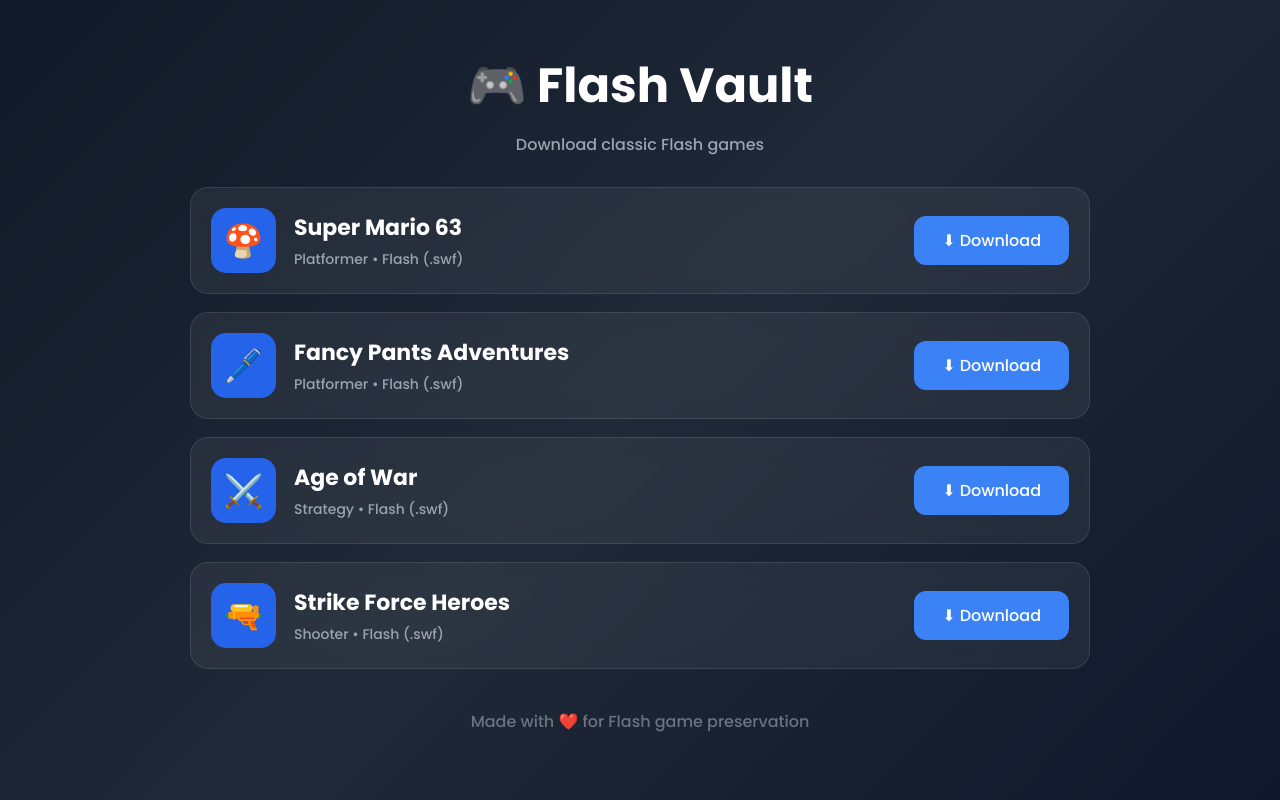
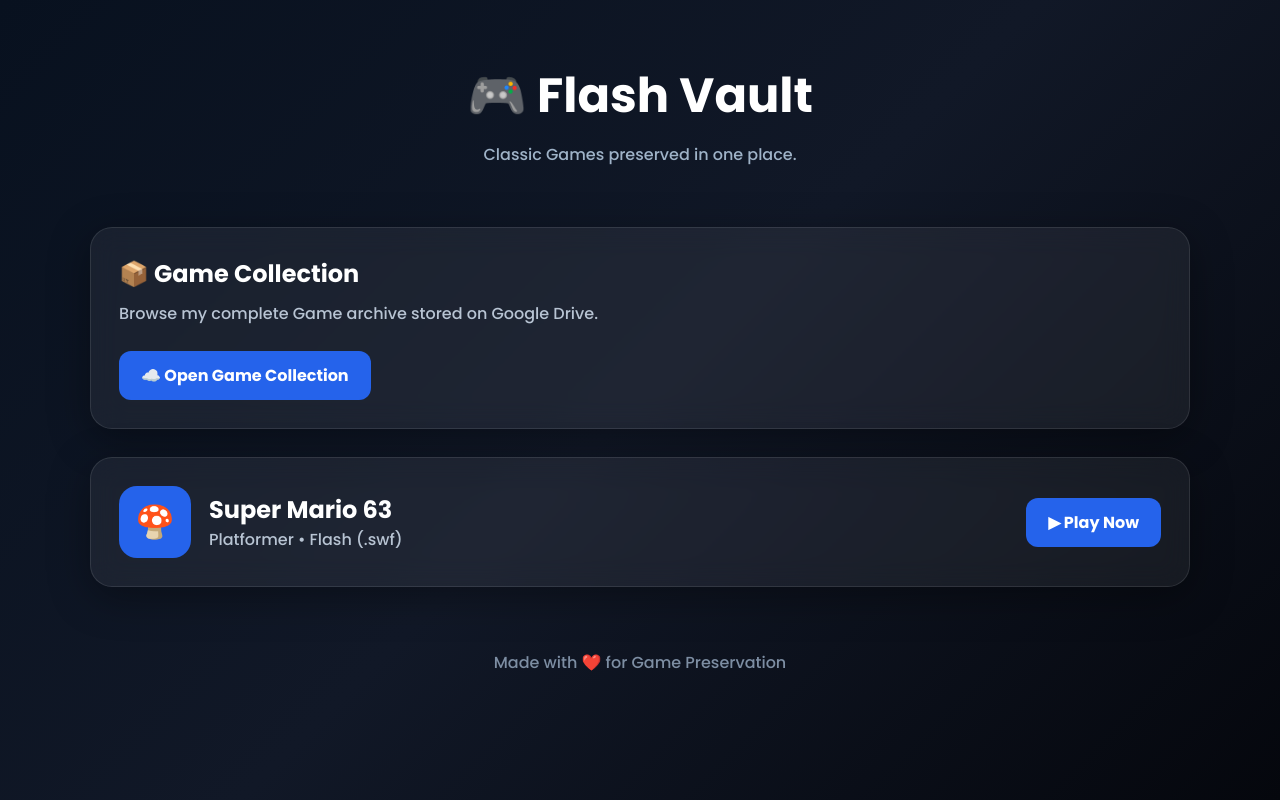
Before and after one commit to CerPro-official/downloads, a plain HTML site: page index.html in a window 1280 px wide. Drawn offline with Linux system fonts and the light colour scheme.

Commit message:
index.html

```diff
--- a/index.html
+++ b/index.html
@@ -2,307 +2,58 @@
 <html lang="en">
 <head>
 <meta charset="UTF-8">
-<meta name="viewport" content="width=device-width, initial-scale=1.0">
-
-<title>🎮 Flash Vault</title>
-
+<meta name="viewport" content="width=device-width,initial-scale=1.0">
+<title>Flash Vault</title>
 <link href="https://fonts.googleapis.com/css2?family=Poppins:wght@300;500;700&display=swap" rel="stylesheet">
-
 <style>
-
-*{
-    margin:0;
-    padding:0;
-    box-sizing:border-box;
-    font-family:'Poppins',sans-serif;
-}
-
-body{
-    background:linear-gradient(135deg,#111827,#1f2937,#0f172a);
-    min-height:100vh;
-    color:white;
-}
-
-header{
-    text-align:center;
-    padding:50px 20px 30px;
-}
-
-header h1{
-    font-size:48px;
-    margin-bottom:10px;
-}
-
-header p{
-    color:#9ca3af;
-}
-
-.container{
-    width:90%;
-    max-width:900px;
-    margin:auto;
-}
-
-.game{
-
-    display:flex;
-    justify-content:space-between;
-    align-items:center;
-
-    background:rgba(255,255,255,.06);
-
-    backdrop-filter:blur(12px);
-
-    border:1px solid rgba(255,255,255,.1);
-
-    border-radius:18px;
-
-    padding:20px;
-
-    margin-bottom:18px;
-
-    transition:.25s;
-
-}
-
-.game:hover{
-
-    transform:translateY(-5px);
-
-    border-color:#3b82f6;
-
-    box-shadow:0 15px 35px rgba(59,130,246,.25);
-
-}
-
-.left{
-
-    display:flex;
-
-    align-items:center;
-
-    gap:18px;
-
-}
-
-.icon{
-
-    width:65px;
-
-    height:65px;
-
-    border-radius:15px;
-
-    display:flex;
-
-    align-items:center;
-
-    justify-content:center;
-
-    font-size:32px;
-
-    background:#2563eb;
-
-}
-
-.info h2{
-
-    font-size:22px;
-
-}
-
-.info p{
-
-    color:#9ca3af;
-
-    font-size:14px;
-
-    margin-top:5px;
-
-}
-
-.download{
-
-    text-decoration:none;
-
-}
-
-.download button{
-
-    border:none;
-
-    background:#3b82f6;
-
-    color:white;
-
-    padding:12px 28px;
-
-    font-size:16px;
-
-    border-radius:12px;
-
-    cursor:pointer;
-
-    transition:.25s;
-
-}
-
-.download button:hover{
-
-    background:#2563eb;
-
-    transform:scale(1.05);
-
-}
-
-footer{
-
-    text-align:center;
-
-    color:#6b7280;
-
-    margin:40px;
-
-}
-
-@media(max-width:700px){
-
-.game{
-
-    flex-direction:column;
-
-    gap:20px;
-
-    text-align:center;
-
-}
-
-.left{
-
-    flex-direction:column;
-
-}
-
-}
-
+*{margin:0;padding:0;box-sizing:border-box;font-family:Poppins,sans-serif}
+body{background:linear-gradient(135deg,#08111f,#111827,#05070d);color:#fff;min-height:100vh}
+header{text-align:center;padding:60px 20px}
+h1{font-size:3rem}.sub{color:#9fb3c8;margin-top:10px}
+.wrap{width:min(1100px,92%);margin:auto}
+.hero,.card{background:rgba(255,255,255,.06);backdrop-filter:blur(14px);border:1px solid rgba(255,255,255,.1);border-radius:22px;padding:28px;margin-bottom:28px;box-shadow:0 10px 40px rgba(0,0,0,.35)}
+.hero h2{margin-bottom:10px}
+.btn{display:inline-block;text-decoration:none;color:#fff;background:#2563eb;padding:12px 22px;border-radius:12px;font-weight:600;transition:.25s}
+.btn:hover{transform:translateY(-3px);background:#1d4ed8}
+.game{display:flex;justify-content:space-between;align-items:center;gap:20px}
+.left{display:flex;align-items:center;gap:18px}
+.icon{width:72px;height:72px;border-radius:18px;background:#2563eb;display:flex;align-items:center;justify-content:center;font-size:2rem}
+p{color:#b8c4d3}
+footer{text-align:center;padding:35px;color:#7d8ea3}
+@media(max-width:700px){.game{flex-direction:column;text-align:center}.left{flex-direction:column}}
 </style>
-
 </head>
 <body>
-
 <header>
-
 <h1>🎮 Flash Vault</h1>
-
-<p>Download classic Flash games</p>
-
+<p class="sub">Classic Games preserved in one place.</p>
 </header>
 
-<div class="container">
+<div class="wrap">
 
-<div class="game">
-
-<div class="left">
-
-<div class="icon">🍄</div>
-
-<div class="info">
-
-<h2>Super Mario 63</h2>
-
-<p>Platformer • Flash (.swf)</p>
-
+<div class="hero">
+<h2>📦 Game Collection</h2>
+<p>Browse my complete Game archive stored on Google Drive.</p><br>
+<a class="btn" href="https://drive.google.com/drive/folders/1N8Biih8_7t_wluPdzZVsdNq014RpXnh-?usp=sharing" target="_blank">☁️ Open Game Collection</a>
 </div>
 
+<div class="card game">
+<div class="left">
+<div class="icon">🍄</div>
+<div>
+<h2>Super Mario 63</h2>
+<p>Platformer • Flash (.swf)</p>
+</div>
 </div>
 
-<a class="download" href="games/super_mario_63.swf" download>
-
-<button>⬇ Download</button>
-
-</a>
-
-</div>
-
-<div class="game">
-
-<div class="left">
-
-<div class="icon">🖊️</div>
-
-<div class="info">
-
-<h2>Fancy Pants Adventures</h2>
-
-<p>Platformer • Flash (.swf)</p>
-
-</div>
-
-</div>
-
-<a class="download" href="games/fancy_pants.swf" download>
-
-<button>⬇ Download</button>
-
-</a>
-
-</div>
-
-<div class="game">
-
-<div class="left">
-
-<div class="icon">⚔️</div>
-
-<div class="info">
-
-<h2>Age of War</h2>
-
-<p>Strategy • Flash (.swf)</p>
-
-</div>
-
-</div>
-
-<a class="download" href="games/age_of_war.swf" download>
-
-<button>⬇ Download</button>
-
-</a>
-
-</div>
-
-<div class="game">
-
-<div class="left">
-
-<div class="icon">🔫</div>
-
-<div class="info">
-
-<h2>Strike Force Heroes</h2>
-
-<p>Shooter • Flash (.swf)</p>
-
-</div>
-
-</div>
-
-<a class="download" href="games/strike_force_heroes.swf" download>
-
-<button>⬇ Download</button>
-
-</a>
-
+<!-- Replace the link below with your game/player URL -->
+<a class="btn" href="https://cerpro-official.github.io/test/" target="_blank">▶ Play Now</a>
 </div>
 
 </div>
 
 <footer>
-
-Made with ❤️ for Flash game preservation
-
+Made with ❤️ for Game Preservation
 </footer>
-
 </body>
 </html>
```
